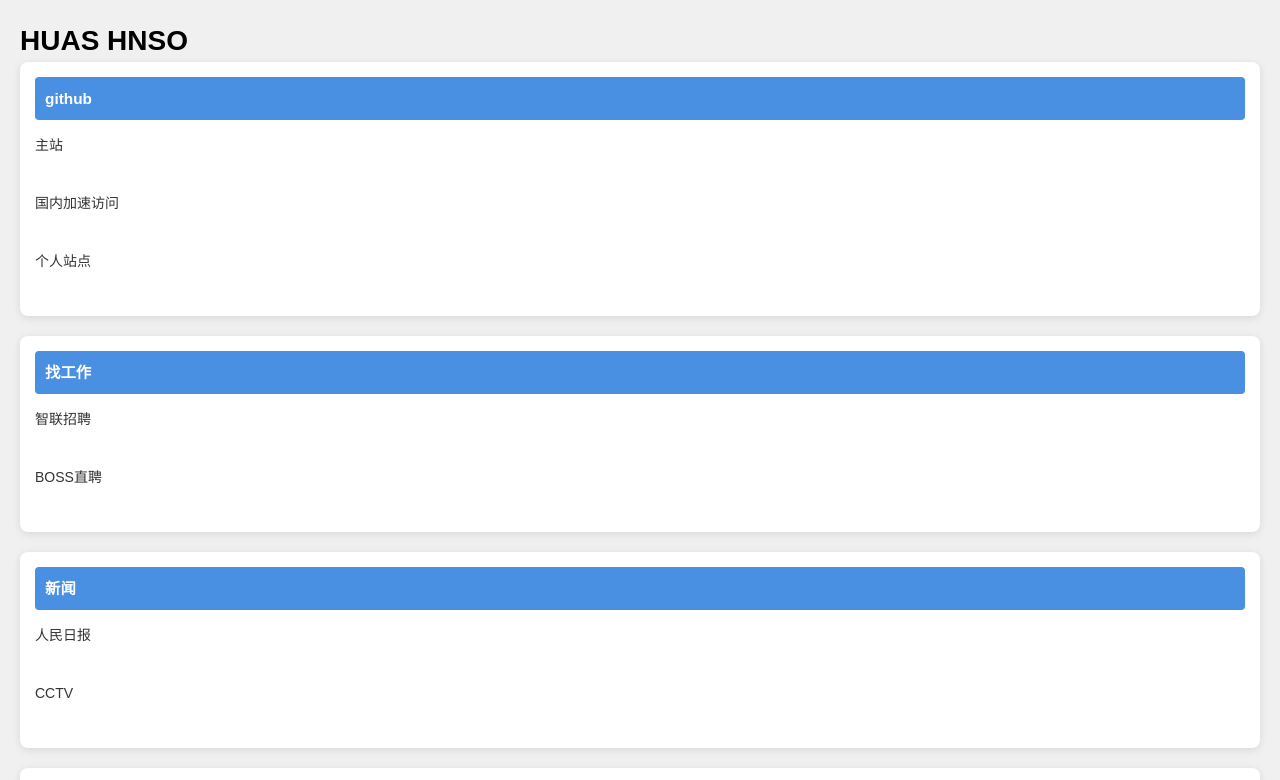
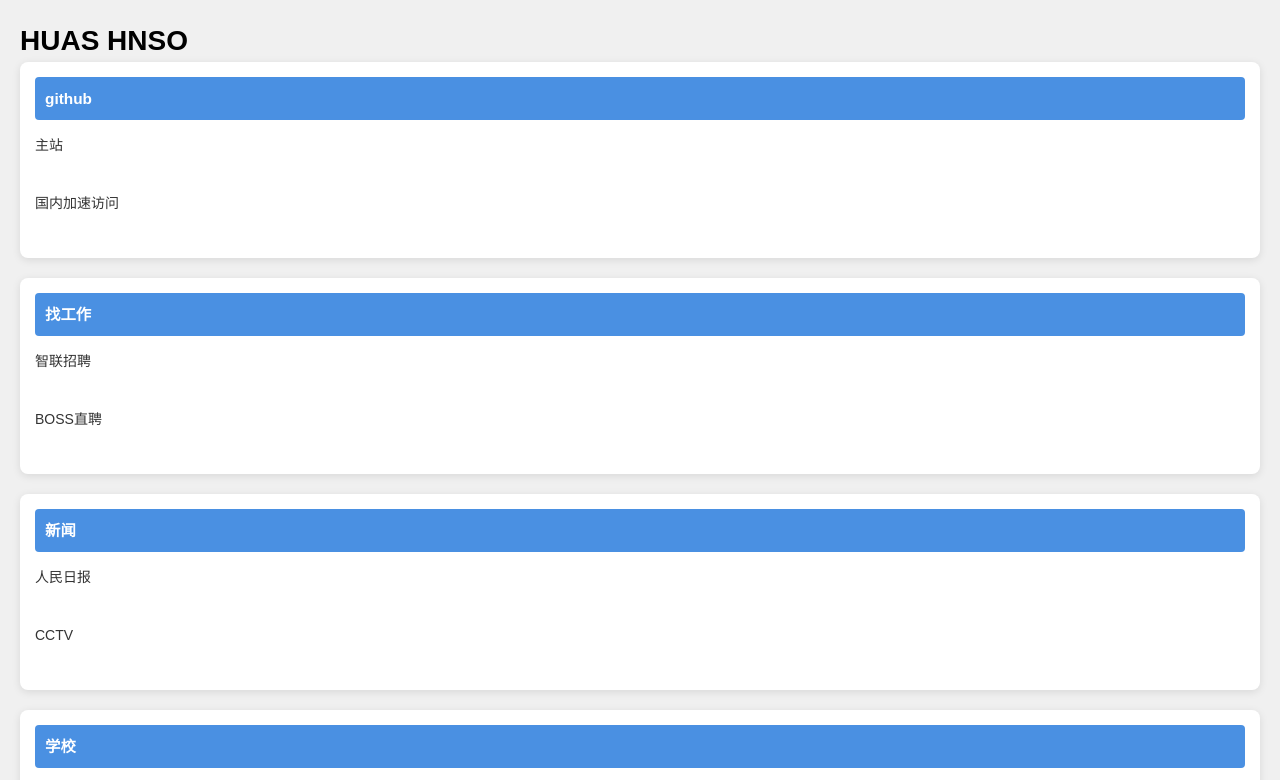
Before and after one commit to huashnso/huashnso.github.io, a plain HTML site: page index.html in a window 1280 px wide. Shown: the top 780 px of the page. Drawn offline with Linux system fonts and the light colour scheme.

Commit message:
Update index.html

```diff
--- a/index.html
+++ b/index.html
@@ -24,7 +24,7 @@
         <h2>github</h2>
         <a href="https://github.com" title="github" target="_blank">主站</a><br>
         <a href="https://hub.fastgit.xyz" title="github" target="_blank">国内加速访问</a><br>
-        <a href="https://sy-3rw.pages.dev/" title="github" target="_blank">个人站点</a><br>
+
     </div>
 
     <div class="category entertainment">
```
